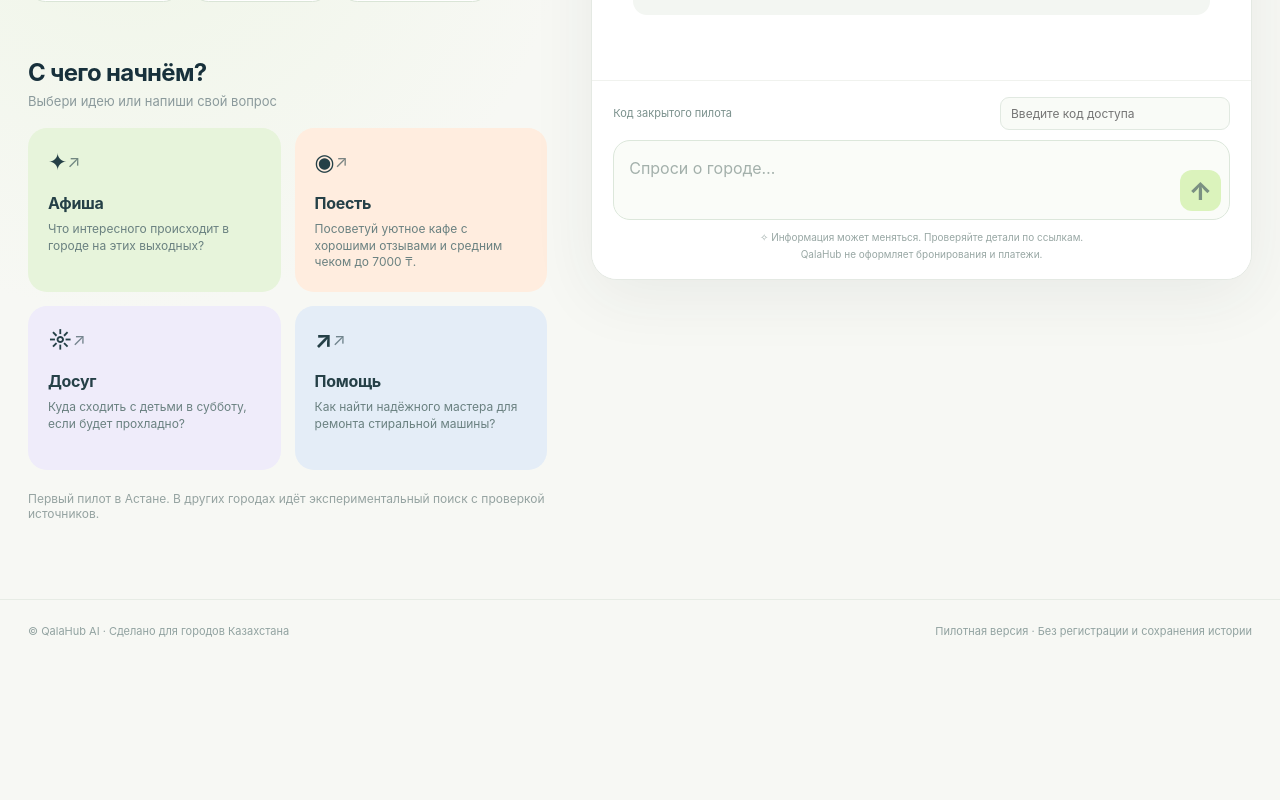
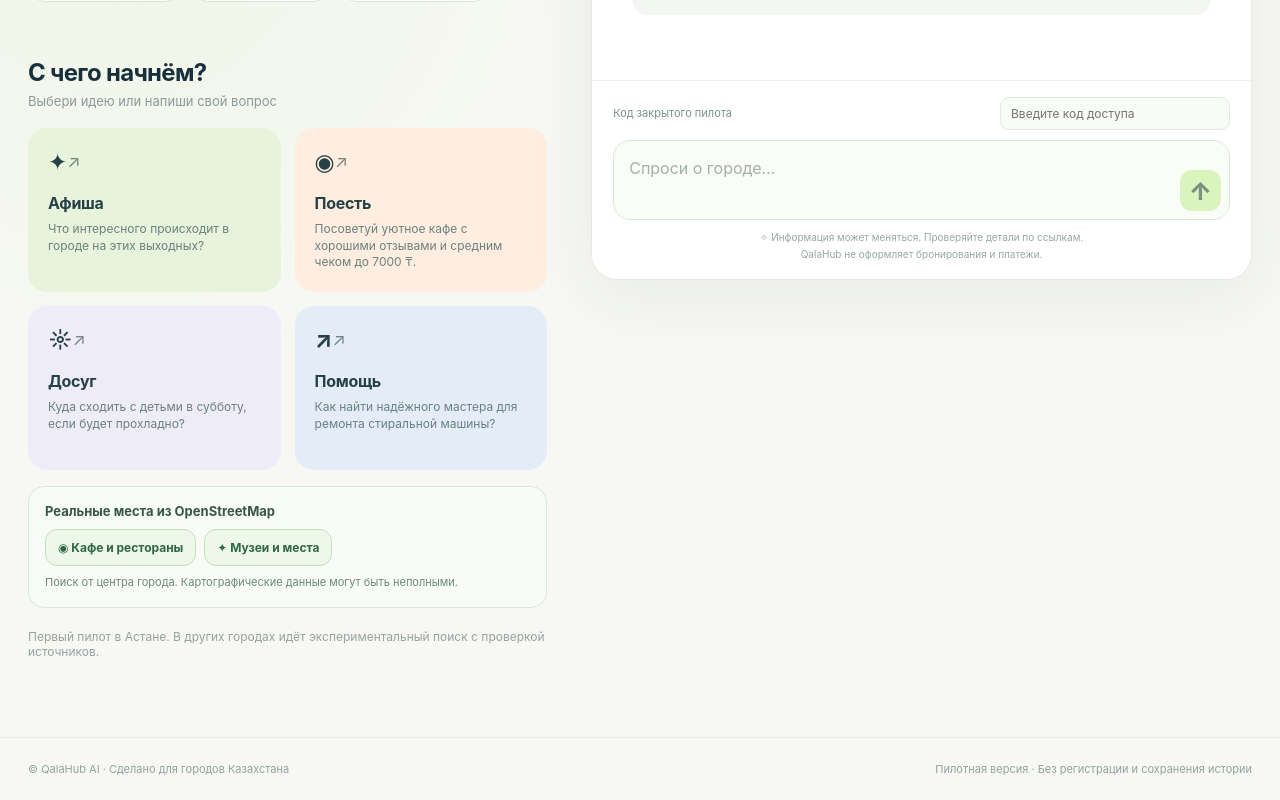
Before and after one commit to itasik2/qalahub-ai, a Next.js app in the folder apps/web/: page / in a window 1280 px wide. Shown: the part 566-1366 px from the top of the page. Before the commit the page ends 1228 px from the top, so only its background shows below. Built offline with nearby package versions, Linux system fonts and the light colour scheme.

Commit message:
feat: show real OpenStreetMap place suggestions in city chat

```diff
--- a/apps/web/app/globals.css
+++ b/apps/web/app/globals.css
@@ -136,3 +136,13 @@ a{color:inherit;text-decoration:none}
 .chat-clear-button:hover:not(:disabled){background:#ffebe7}
 .chat-clear-button:focus-visible{outline:3px solid #ba8175;outline-offset:2px}
 @media(max-width:580px){.chat-badge{display:none}.chat-clear-button{padding:8px 9px;font-size:11px}.clear-label{display:none}.chat-clear-button span:first-child{font-size:18px}}
+
+.map-search-actions{margin-top:16px;padding:16px;border:1px solid #dce6db;border-radius:16px;background:#f8fcf6}
+.map-search-actions p{font-size:13px;color:#365747;font-weight:750;margin:0 0 10px}
+.map-search-row{display:flex;gap:8px;flex-wrap:wrap}
+.map-search-row button{border:1px solid #c6dcbe;border-radius:12px;padding:10px 12px;background:#edf8e8;color:#2f6645;font-size:12px;font-weight:750;cursor:pointer}
+.map-search-row button:hover:not(:disabled){background:#dff1d7}
+.map-search-row button:disabled{opacity:.5;cursor:not-allowed}
+.map-search-row button:focus-visible{outline:3px solid #87b574;outline-offset:2px}
+.map-search-actions small{display:block;font-size:11px;color:#6c887a;margin-top:9px;line-height:1.45}
+@media(max-width:520px){.map-search-row button{flex:1 1 145px}}
--- a/apps/web/app/page.tsx
+++ b/apps/web/app/page.tsx
@@ -9,6 +9,8 @@ type Source = { title: string; url: string };
 type Citation = { startIndex: number; endIndex: number; url: string; title: string };
 type ChatMessage = { role: "user" | "assistant"; text: string; sources?: Source[]; citations?: Citation[] };
 type ChatReply = { answer?: string; sources?: Source[]; citations?: Citation[]; error?: string };
+type FoundPlace = { id: string;name: string;category:string;address:string|null;distanceMeters:number;osmUrl:string };
+type PlaceReply = {data?:FoundPlace[];error?:string};
 
 function renderAssistantText(text: string) {
   return tokenizeAssistantText(text).map((part, index) => {
@@ -146,6 +148,64 @@ export default function HomePage() {
     void ask(question);
   }
 
+  async function findMapPlaces(category: "food" | "culture") {
+    if (pending) return;
+    if (!accessCode.trim()) {
+      setError("Введите код пилота, чтобы найти места на карте.");
+      chatRef.current?.scrollIntoView({behavior:"smooth",block:"center"});
+      codeRef.current?.focus();
+      return;
+    }
+    const question = category === "food"
+      ? "Найди кафе и рестораны рядом с центром города"
+      : "Найди музеи и достопримечательности рядом с центром города";
+    const requestId = ++requestIdRef.current;
+    const controller = new AbortController();
+    requestControllerRef.current = controller;
+    setPending(true);
+    setHistoryOpen(false);
+    setError("");
+    setText("");
+    setMessages(prev => [...prev,{role:"user",text:question}]);
+    chatRef.current?.scrollIntoView({behavior:"smooth",block:"center"});
+    try {
+      const response = await fetch("/api/discover/places",{
+        method:"POST",headers:{"Content-Type":"application/json"},
+        cache:"no-store",signal:controller.signal,
+        body:JSON.stringify({city,category,accessCode}),
+      });
+      const result = await response.json() as PlaceReply;
+      if (requestId !== requestIdRef.current) return;
+      if (!response.ok || !result.data) throw new Error(result.error || "Поиск мест недоступен.");
+      const title = category === "food" ? "Кафе и рестораны" : "Музеи и достопримечательности";
+      const entries = result.data.map((place,index) => {
+        const distanceKm = (place.distanceMeters / 1000).toFixed(1).replace(".",",");
+        const address = place.address ? " · " + place.address : " · адрес не указан";
+        const safeName = place.name.replace(/[\\[\\]()*]/g,"");
+        return (index + 1) + ". [" + safeName + "](" + place.osmUrl + ")" + address + " · " + distanceKm + " км от центра";
+      });
+      const lines = [
+        "**" + title + ", " + city + " (OpenStreetMap)**",
+        result.data.length ? entries.join("\n") : "В доступных картографических данных подходящих мест не найдено.",
+        "Поиск относительно центра города, не вашего адреса. Уточняйте режим работы и цены.",
+        "Источник: [© OpenStreetMap contributors, ODbL](https://www.openstreetmap.org/copyright).",
+      ];
+      setMessages(prev => [...prev,{
+        role:"assistant",text:lines.join("\n\n"),
+        sources:[{title:"OpenStreetMap contributors (ODbL)",url:"https://www.openstreetmap.org/copyright"}],
+      }]);
+    } catch (error) {
+      if (requestId !== requestIdRef.current) return;
+      setMessages(prev => prev.slice(0,-1));
+      setError(error instanceof Error ? error.message : "Не удалось найти места.");
+    } finally {
+      if (requestId === requestIdRef.current) {
+        requestControllerRef.current = null;
+        setPending(false);
+      }
+    }
+  }
+
   async function ask(question: string) {
     const query = question.trim();
     if (pending || !query) return;
@@ -269,6 +329,16 @@ export default function HomePage() {
                   <span className="suggestion-text">{item.text}</span>
                 </button>
               ))}
+            </div>
+            <div className="map-search-actions" aria-label="Поиск мест на карте">
+              <p>Реальные места из OpenStreetMap</p>
+              <div className="map-search-row">
+                <button type="button" disabled={pending}
+                  onClick={() => void findMapPlaces("food")}>◉ Кафе и рестораны</button>
+                <button type="button" disabled={pending}
+                  onClick={() => void findMapPlaces("culture")}>✦ Музеи и места</button>
+              </div>
+              <small>Поиск от центра города. Картографические данные могут быть неполными.</small>
             </div>
           </div>
           <p className="intro-note">
```
